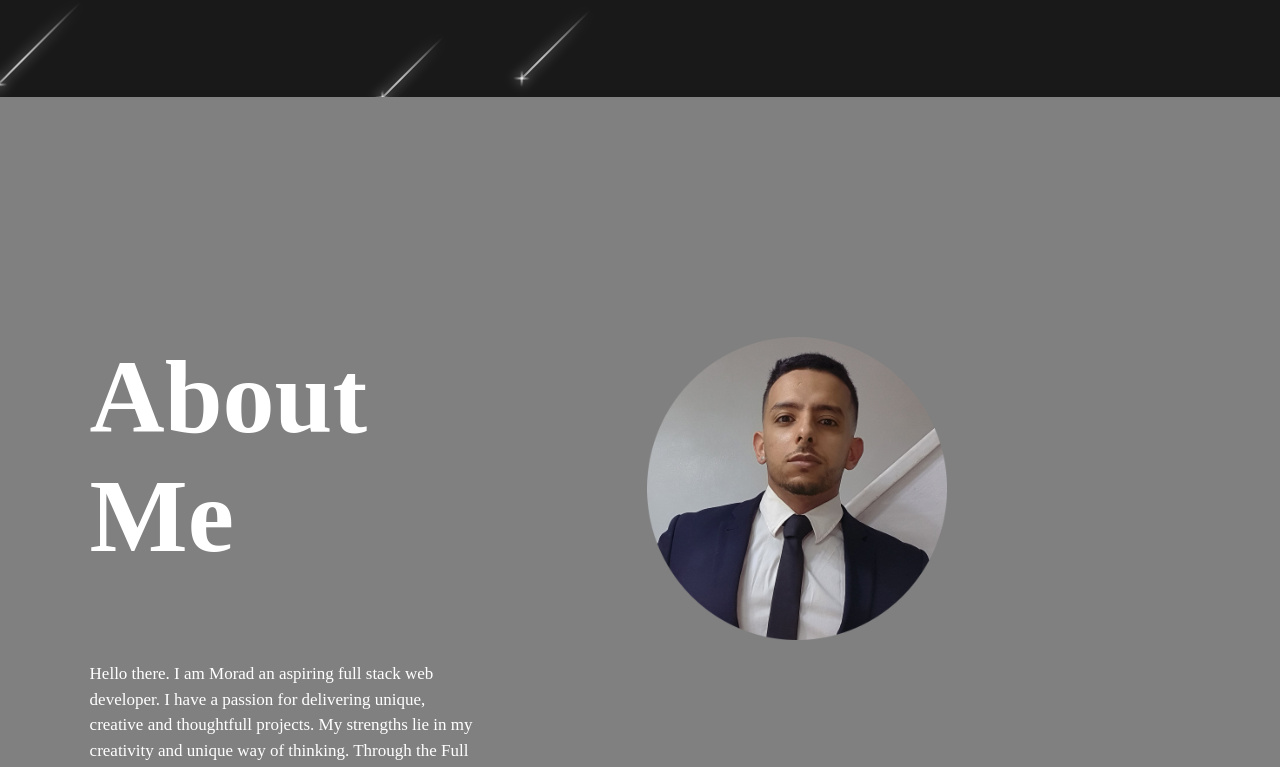
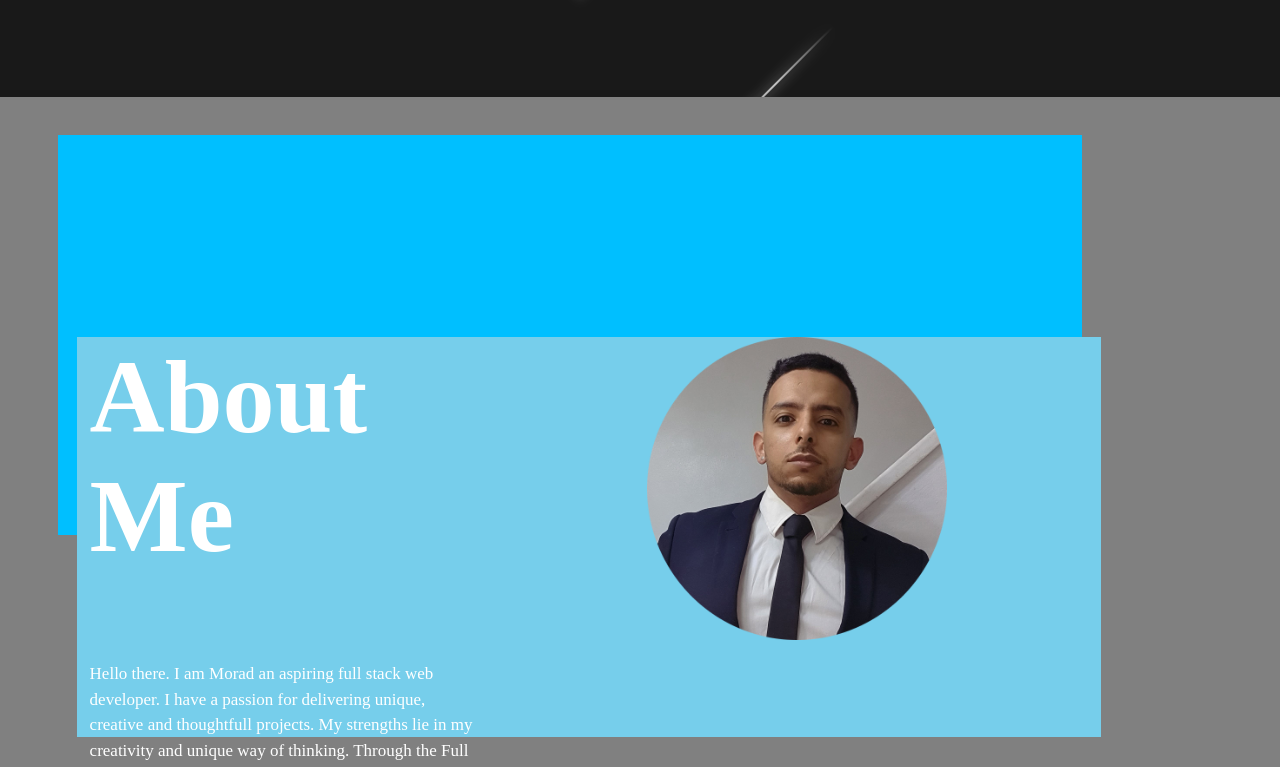
Before and after one commit to Morad17/react-portfolio, a React (Create React App) app: page / in a window 1280 px wide. Shown: the part 831-1598 px from the top of the page. Built offline with nearby package versions, Linux system fonts and the light colour scheme.

Commit message:
sorting out about me

```diff
--- a/src/assets/scss/_about.scss
+++ b/src/assets/scss/_about.scss
@@ -3,6 +3,25 @@
     display: flex;
     flex-direction: row;
     justify-content: space-between;
+
+    .box-wrapper-1{
+        height: 50vh;
+        width: 80vw;
+        background-color: deepskyblue;
+        position: absolute;
+        z-index: 1;
+        left: 4.5vw;
+        top: 75.5vw;
+    }
+    .box-wrapper-2{
+        height: 50vh;
+        width: 80vw;
+        left: 6vw;
+        top: 146vh;
+        background-color: #76ceeb;
+        position: absolute;
+        z-index: 11;
+    }
 
     .about-text{
         width: 30%;
@@ -13,6 +32,7 @@
     }
     .about-text, .about-image{
         padding-top: 30vh;
+        z-index: 111;
     }
     .about-image{
         padding-right: 26vw;
--- a/src/assets/scss/_hero.scss
+++ b/src/assets/scss/_hero.scss
@@ -98,11 +98,11 @@
   }
 
   .stars {
-    z-index: -1;
+    z-index: -111111;
     position: fixed;
     top: 0;
     left: 0;
-    width: 100%;
+    width: 120%;
     height: 120%;
     transform: rotate(-45deg);
   }
--- a/src/assets/scss/_sidenavbar.scss
+++ b/src/assets/scss/_sidenavbar.scss
@@ -6,6 +6,7 @@
     padding-left: 5px;
     position: fixed;
     text-align: center;
+    z-index: 1111111;
     a{
         text-decoration: none;
     }
--- a/src/assets/scss/base.scss
+++ b/src/assets/scss/base.scss
@@ -82,19 +82,24 @@ body::-webkit-scrollbar-thumb{
 
 .about-section{
     background-color: gray;
+    z-index:-111;
 }
 .skills-section{
 
     background-color: rgb(24, 24, 24);
+    z-index:-111;
 }
 .projects-section{
     background-color: gray;
+    z-index:-111;
 }
 .blog-section{
     background-color:gray;
+    z-index:-111;
 }
 .contact-section{
     background-color:  #fafafa;
+    z-index:-111;
 }
 
 
--- a/src/components/about.js
+++ b/src/components/about.js
@@ -5,7 +5,10 @@ import profilePic from '../assets/images/profile-pic.png'
 const About = () => {
     return (
         <section id="about-section" className="about-section page">
+                <div className="box-wrapper-1"></div>
+                <div className="box-wrapper-2"></div>
             <div className="about-text">
+
                 <h1 className="main-title">About Me</h1>
                 <p className="main-text">
                     Hello there. I am Morad an aspiring full stack web developer.
```
